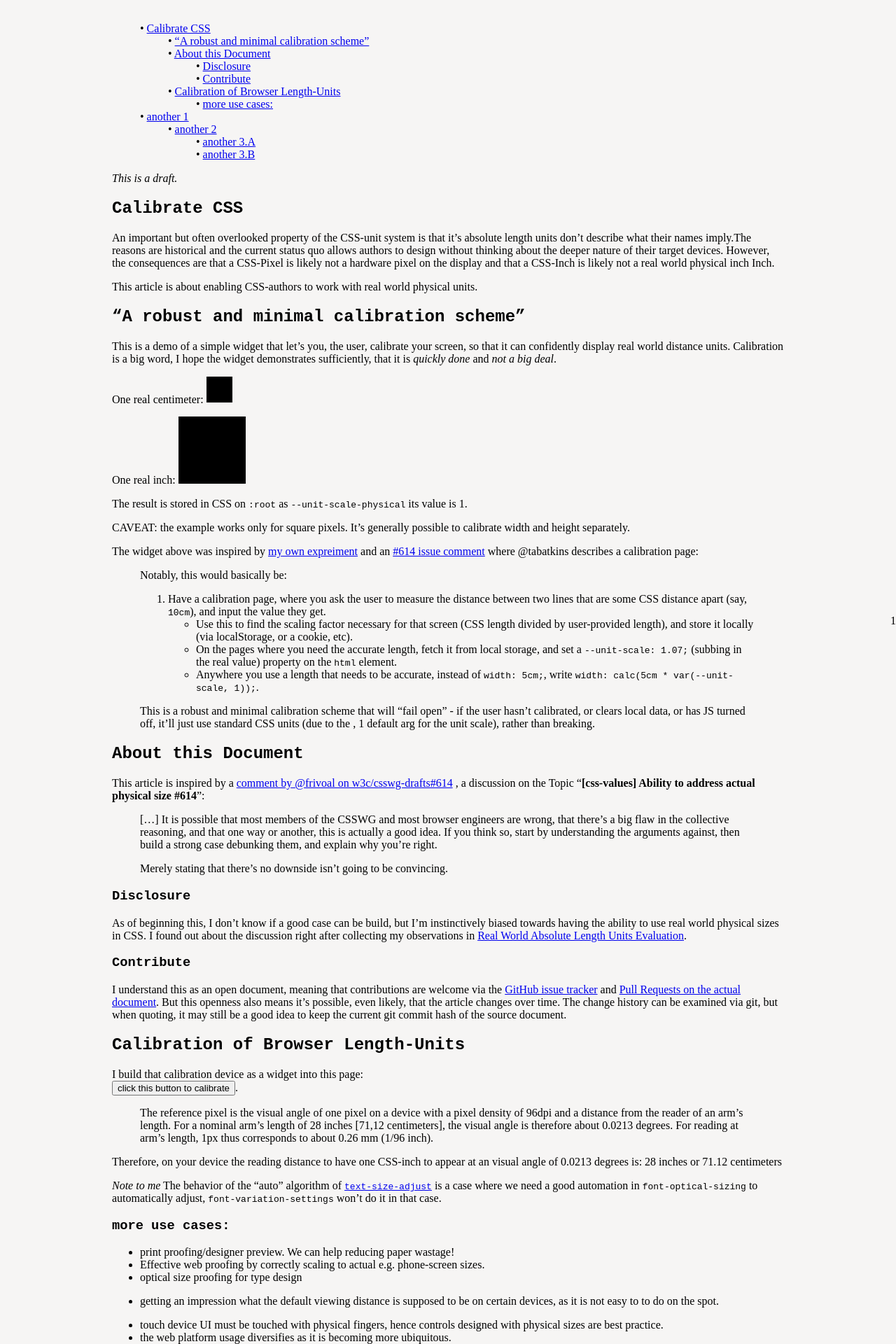
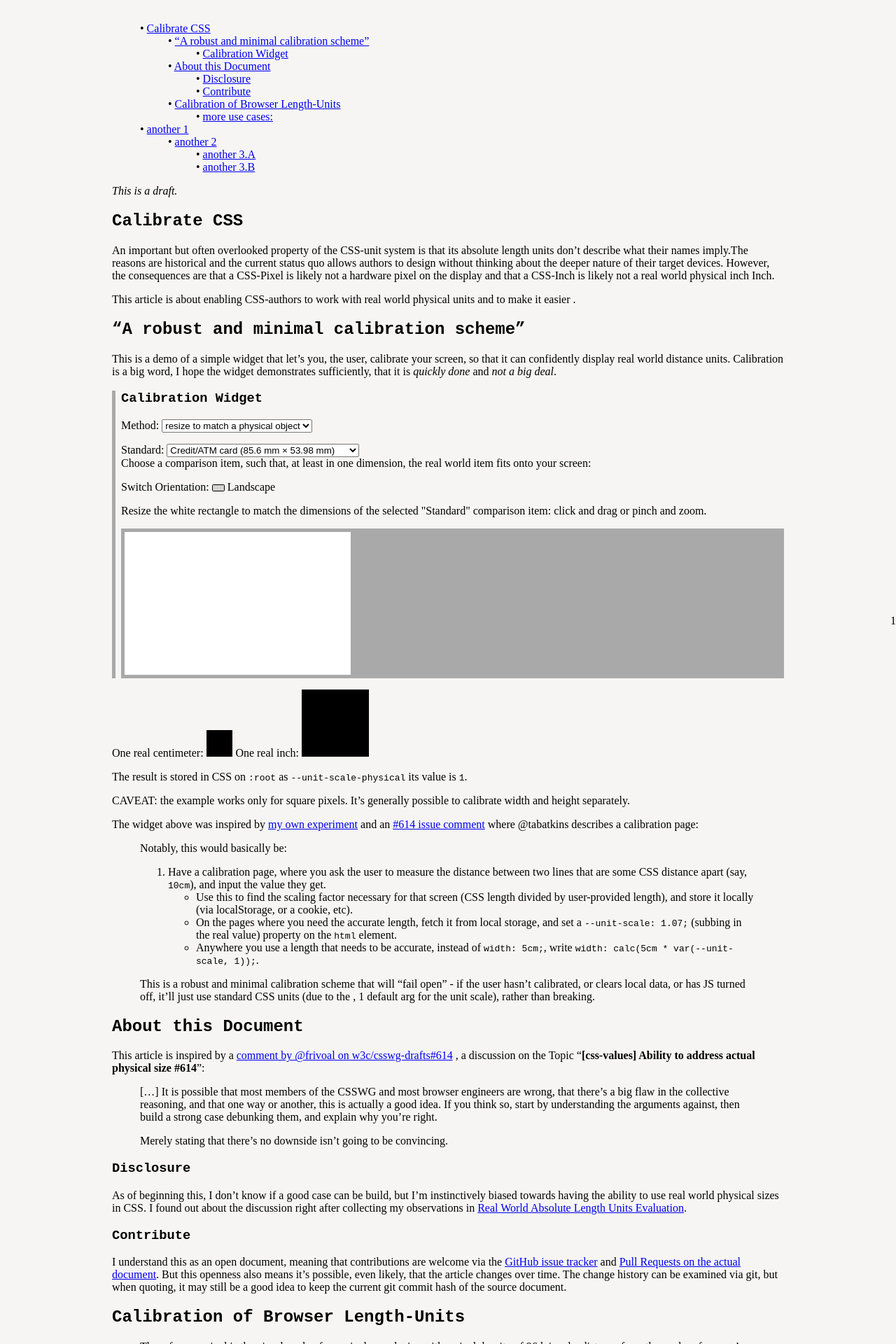
Before and after one commit to graphicore/varla-varfo, a Jekyll site: the page built from explorations/calibrate/index.md, in a window 1280 px wide. Shown: the top 1920 px of the page at 70% size. Built offline with Jekyll 4.4.1, drawn with Linux system fonts in a browser that asks for light colours; some web fonts are replaced.

Commit message:
WIP use calibration as modal dialog or inline.

```diff
--- a/explorations/calibrate/index.md
+++ b/explorations/calibrate/index.md
@@ -14,14 +14,14 @@
 # Calibrate CSS
 
 An important but often overlooked property of the CSS-unit system is that
-it's absolute length units don't describe what their names imply.The reasons
+its absolute length units don't describe what their names imply.The reasons
 are historical and the current status quo allows authors to design without
 thinking about the deeper nature of their target devices. However, the
 consequences are that a CSS-Pixel is likely not a hardware pixel on the
 display and that a CSS-Inch is likely not a real world physical inch Inch.
 
-
-This article is about enabling CSS-authors to work with real world physical units.
+This article is about enabling CSS-authors to work with real world physical
+units and to make it easier .
 
 ## "A robust and minimal calibration scheme"
 
@@ -30,20 +30,20 @@
 Calibration is a big word, I hope the widget demonstrates sufficiently,
 that it is *quickly done* and *not a big deal*.
 
-<div class="calibration_widget calibration_widget-allways_on"></div>
+<div class="insert_calibration_widget"></div>
 
-One real centimeter: <span style="display: inline-block; width: 1cm; height: 1cm; background: black"></span>
+One real centimeter: <span class="sample-physical" style="--sample-size: 1cm"></span>
+One real inch: <span class="sample-physical" style="--sample-size: 1in"></span>
 
-One real inch: <span style="display: inline-block; width: 1in; height: 1in; background: black"></span>
 
 The result is stored in CSS on `:root` as `--unit-scale-physical` its value
-is <span class="insert insert-unit-scale-physical"></span>.
+is <code class="insert insert-unit-scale-physical"></code>.
 
 CAVEAT: the example works only for square pixels. It's generally
 possible to calibrate width and height separately.
 
 
-The widget above was inspired by [my own expreiment](../techniques/absolute_units_evaluation.html)
+The widget above was inspired by [my own experiment](../techniques/absolute_units_evaluation.html)
 and an [#614 issue comment](https://github.com/w3c/csswg-drafts/issues/614#issuecomment-611217635)
 where @tabatkins describes a calibration page:
 
@@ -108,15 +108,6 @@
 ## Calibration of Browser Length-Units
 
 
-
-
-I build that calibration device as a widget into this page:<br>
-<button class="ui-init-calibrate">click this button to calibrate</button>.
-
-
-
-
-
 > The reference pixel is the visual angle of one pixel on a device with
 > a pixel density of 96dpi and a distance from the reader of an arm’s
 > length. For a nominal arm’s length of 28 inches [71,12 centimeters], the visual angle
--- a/explorations/calibrate/js/CalibrationWidget.mjs
+++ b/explorations/calibrate/js/CalibrationWidget.mjs
@@ -23,8 +23,7 @@
 ];
 
 const CALIBRATE_TEMPLATE = `
-<h1>Calibration Widget</h1>
-
+<h3 id="css-calibration-widget">Calibration Widget</h3>
 <p>
     <label>Method:
     <select class="widget-calibrate__select-method">
@@ -82,7 +81,7 @@
 
 <p class="widget-calibrate__resize">
     Resize the white rectangle to match the dimensions of the selected
-    object: click and drag or pinch and zoom.
+    "Standard" comparison item: click and drag or pinch and zoom.
 </p>
 
 <div class="widget-calibrate__resize-container widget-calibrate__resize">
@@ -95,19 +94,28 @@
     <div class="widget-calibrate__ruler-feedback"></div>
 </div>
 
+
+`;
+
+const CALIBRATE_TEMPLATE_MODAL = `
+${CALIBRATE_TEMPLATE}
 <p>
     <button class="widget-calibrate__button_done">Done</button>
 </p>
 `;
 
 export default class CalibrationWidget {
-    constructor(baseElement, initialScale2real) {
+    constructor(baseElement, initialScale2real, asModal=true) {
         this._baseElement = baseElement;
         this._domTool = new DOMTool(this._baseElement.ownerDocument);
         this._isActive = false;
-
+        this._asModal = asModal;
         var dom = this._domTool.createElementfromHTML(
-                'div', {'class': 'widget_calibrate modal'}, CALIBRATE_TEMPLATE);
+                'div', {'class': 'widget_calibrate modal'},
+                this._asModal
+                    ? CALIBRATE_TEMPLATE_MODAL
+                    : CALIBRATE_TEMPLATE
+                    );
         this.container = dom;
 
         this.selectMethod = dom.querySelector('.widget-calibrate__select-method');
@@ -332,7 +340,8 @@
         // FIXME: should be configurable, however, since the "modal" setup
         // is very specific in this document, there's no clear idea
         // what could be done better.
-        this._baseElement.ownerDocument.documentElement.classList.add('show-modal');
+        if(this._asModal)
+            this._baseElement.ownerDocument.documentElement.classList.add('show-modal');
         this._domTool.insert(this._baseElement, 'prepend', this.container);
 
         // calls this._setup();
@@ -376,6 +385,8 @@
 
     close() {
         if(!this._isActive)
+            return;
+        if(!this._asModal)
             return;
         if(this.window.visualViewport)
             this.window.visualViewport.removeEventListener('resize', this._handleVisualViewportResize);
--- a/explorations/calibrate/js/main.mjs
+++ b/explorations/calibrate/js/main.mjs
@@ -84,14 +84,14 @@
         // it is NaN now. Defaulting to 1:
         initialUnitScalePhysical = 1;
 
-    let calibrationWidget = new CalibrationWidget(document.body, initialUnitScalePhysical)
-      , initCalibrate = evt=>calibrationWidget.activate()
-      ;
+    let calibrationWidget = new CalibrationWidget(
+                            document.querySelector('.insert_calibration_widget'),
+                            initialUnitScalePhysical,
+                            false);
 
     // TODO: do this onLoad
     documentSetUnitScalePhysical(initialUnitScalePhysical);
-    for(let initCalibrateButton of document.querySelectorAll('.ui-init-calibrate'))
-        initCalibrateButton.addEventListener('click', initCalibrate);
+    calibrationWidget.activate();
 
 
     if(window.visualViewport) {
--- a/explorations/calibrate/style.css
+++ b/explorations/calibrate/style.css
@@ -25,16 +25,16 @@
    CAUTION:
         This is NOT sufficient!
 */
-body{
+body {
     position: relative;
 }
-footer{
+.anchor-calibrated-units + footer{
     position: absolute;
     top: calc(100%  * var(--unit-scale-physical));
     width: 100%;
 }
 
-.calibrated-css {
+.anchor-calibrated-units {
     /* the visual default font-size of the user is preserved */
     font-size: calc(100% / var(--unit-scale-physical));
 
@@ -43,8 +43,22 @@
     transform-origin: top left;
     /* reset page width to un transformed values */
     width: calc(100% / var(--unit-scale-physical));
-    height: calc(100%);
 }
+
+.sample-physical{
+    display: inline-block;
+    background: black;
+    transform: scale(var(--unit-scale-physical));
+    transform-origin: top left;
+    width: var(--sample-size);
+    height: var(--sample-size);
+    /* transform does not change the element flow, but when we know
+     * element width and height, we are well off.
+     */
+    margin-bottom: calc(var(--sample-size) * var(--unit-scale-physical) - var(--sample-size));
+    margin-right: calc(var(--sample-size) * var(--unit-scale-physical) - var(--sample-size));
+}
+
 
 /* This is fairly brutal, but also simple and silly.
  * .modal must be a direct child of body, otherwise it will be
@@ -61,6 +75,11 @@
     display: block;
 }
 
+
+.insert_calibration_widget {
+    border-left: 5px solid darkgrey;
+    padding-left: .5em;
+}
 
 .widget_calibrate {
 
```
Also changed, not shown: other parts of explorations/calibrate/index.md (+1 -1 lines), explorations/calibrate/as_a_modal.md (+1 -1 lines).
